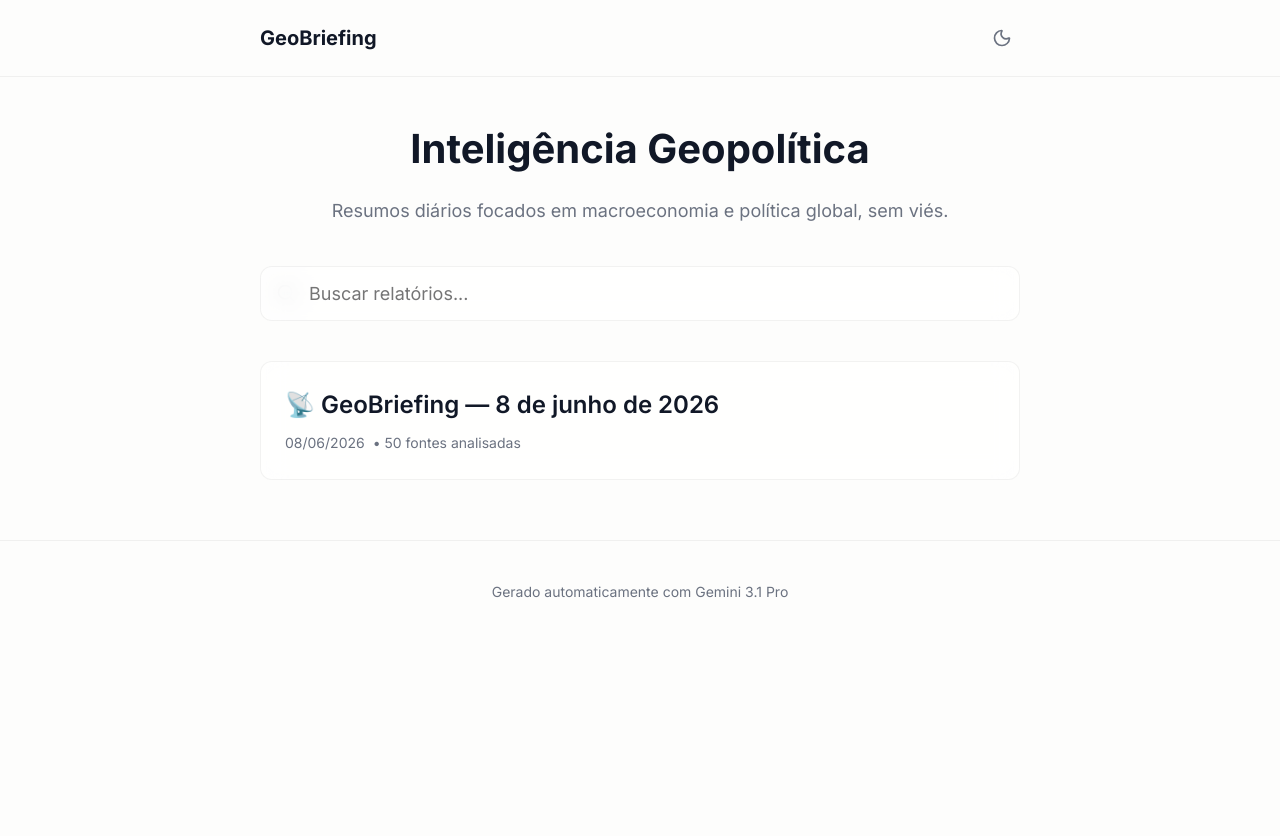
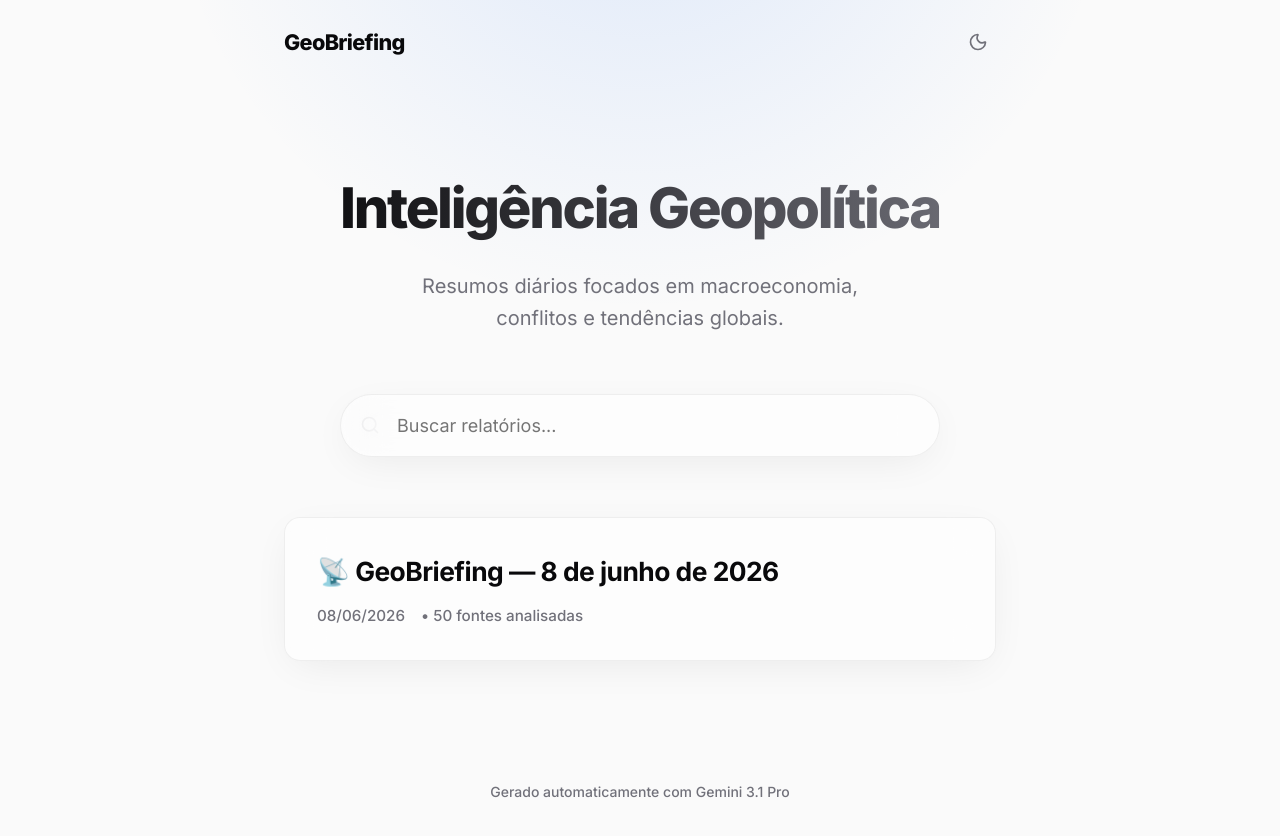
Before and after one commit to Agaka/daily-report, a Next.js app: page / in a window 1280 px wide. Shown: the top 836 px of the page. Before the commit the page ends 800 px from the top, so only its background shows below. Built offline with nearby package versions, Linux system fonts and the light colour scheme.

Commit message:
fix: date parsing crash & Vercel 404, feat: premium aesthetic redesign

```diff
--- a/src/app/globals.css
+++ b/src/app/globals.css
@@ -1,36 +1,40 @@
-@import url('https://fonts.googleapis.com/css2?family=Inter:wght@400;500;600;700&family=Lora:ital,wght@0,400;0,500;0,600;1,400&display=swap');
+@import url('https://fonts.googleapis.com/css2?family=Inter:wght@400;500;600;700;800&family=Lora:ital,wght@0,400;0,500;0,600;1,400&display=swap');
 
 :root {
-  --background: #fdfdfc;
-  --foreground: #111827;
+  --background: #FAFAFA;
+  --foreground: #09090b;
 
-  --card-bg: rgba(255, 255, 255, 0.7);
-  --card-border: rgba(0, 0, 0, 0.05);
+  --card-bg: rgba(255, 255, 255, 0.6);
+  --card-border: rgba(0, 0, 0, 0.06);
+  --card-hover: rgba(255, 255, 255, 0.9);
 
-  --primary: #2563eb;
-  --primary-hover: #1d4ed8;
+  --primary: #3b82f6;
+  --primary-hover: #2563eb;
 
-  --text-muted: #6b7280;
-  --divider: #e5e7eb;
+  --text-muted: #71717a;
+  --divider: #e4e4e7;
 
-  --radius: 12px;
-  --shadow: 0 4px 20px rgba(0, 0, 0, 0.05);
+  --radius: 16px;
+  --shadow: 0 10px 40px -10px rgba(0, 0, 0, 0.08);
+  --glow: radial-gradient(circle at 50% -20%, rgba(59, 130, 246, 0.15), transparent 40%);
 }
 
 [data-theme="dark"] {
-  --background: #0f172a;
-  --foreground: #f8fafc;
+  --background: #0B0F19;
+  --foreground: #FAFAFA;
 
-  --card-bg: rgba(30, 41, 59, 0.6);
-  --card-border: rgba(255, 255, 255, 0.05);
+  --card-bg: rgba(17, 24, 39, 0.4);
+  --card-border: rgba(255, 255, 255, 0.08);
+  --card-hover: rgba(31, 41, 55, 0.6);
 
   --primary: #60a5fa;
   --primary-hover: #93c5fd;
 
-  --text-muted: #94a3b8;
-  --divider: #334155;
+  --text-muted: #a1a1aa;
+  --divider: #27272a;
 
-  --shadow: 0 4px 20px rgba(0, 0, 0, 0.3);
+  --shadow: 0 20px 40px -10px rgba(0, 0, 0, 0.5);
+  --glow: radial-gradient(circle at 50% -20%, rgba(96, 165, 250, 0.15), transparent 50%);
 }
 
 * {
@@ -41,11 +45,14 @@
 
 body {
   background-color: var(--background);
+  background-image: var(--glow);
+  background-repeat: no-repeat;
   color: var(--foreground);
   font-family: 'Inter', sans-serif;
   line-height: 1.6;
-  transition: background-color 0.3s ease, color 0.3s ease;
+  transition: background-color 0.4s ease, color 0.4s ease;
   min-height: 100vh;
+  -webkit-font-smoothing: antialiased;
 }
 
 a {
@@ -58,76 +65,35 @@ a:hover {
   color: var(--primary-hover);
 }
 
-/* Glassmorphism utilities */
+/* Utils */
+.container {
+  max-width: 760px;
+  margin: 0 auto;
+  padding: 0 24px;
+}
+
+/* Glassmorphism */
 .glass {
   background: var(--card-bg);
-  backdrop-filter: blur(12px);
-  -webkit-backdrop-filter: blur(12px);
+  backdrop-filter: blur(20px);
+  -webkit-backdrop-filter: blur(20px);
   border: 1px solid var(--card-border);
   border-radius: var(--radius);
   box-shadow: var(--shadow);
+  transition: all 0.3s cubic-bezier(0.4, 0, 0.2, 1);
 }
 
-/* Reading Typography */
-.prose {
-  font-family: 'Lora', serif;
-  font-size: 1.125rem;
-  line-height: 1.8;
-  max-width: 65ch;
-  margin: 0 auto;
+.glass:hover {
+  background: var(--card-hover);
+  border-color: rgba(96, 165, 250, 0.3);
+  transform: translateY(-2px);
 }
 
-.prose h1, .prose h2, .prose h3, .prose h4 {
-  font-family: 'Inter', sans-serif;
-  color: var(--foreground);
-  margin-top: 2em;
-  margin-bottom: 0.5em;
-  font-weight: 600;
-}
-
-.prose h1 { font-size: 2.25rem; line-height: 1.2; }
-.prose h2 { font-size: 1.875rem; }
-.prose h3 { font-size: 1.5rem; }
-
-.prose p {
-  margin-bottom: 1.5em;
-}
-
-.prose ul, .prose ol {
-  margin-bottom: 1.5em;
-  padding-left: 1.5em;
-}
-
-.prose li {
-  margin-bottom: 0.5em;
-}
-
-.prose strong {
-  font-weight: 600;
-  color: var(--foreground);
-}
-
-.prose blockquote {
-  border-left: 4px solid var(--primary);
-  padding-left: 1em;
-  margin-left: 0;
-  color: var(--text-muted);
-  font-style: italic;
-}
-
-/* Utils */
-.container {
-  max-width: 800px;
-  margin: 0 auto;
-  padding: 0 20px;
-}
-
+/* Layout */
 .header {
-  padding: 20px 0;
-  border-bottom: 1px solid var(--card-border);
-  background: var(--background);
-  position: sticky;
-  top: 0;
+  padding: 24px 0;
+  background: transparent;
+  position: relative;
   z-index: 100;
 }
 
@@ -139,16 +105,72 @@ a:hover {
 
 .logo a {
   font-family: 'Inter', sans-serif;
-  font-weight: 700;
-  font-size: 1.25rem;
+  font-weight: 800;
+  font-size: 1.35rem;
+  letter-spacing: -0.03em;
+  color: var(--foreground);
+  display: flex;
+  align-items: center;
+  gap: 8px;
+}
+
+.footer {
+  margin-top: 80px;
+  padding: 40px 0;
+  text-align: center;
+  color: var(--text-muted);
+  font-size: 0.875rem;
+  font-weight: 500;
+}
+
+/* Typography for Reading */
+.prose {
+  font-family: 'Lora', serif;
+  font-size: 1.18rem;
+  line-height: 1.8;
+  max-width: 65ch;
+  margin: 0 auto;
   color: var(--foreground);
 }
 
-.footer {
-  margin-top: 60px;
-  padding: 40px 0;
-  text-align: center;
-  border-top: 1px solid var(--card-border);
+.prose h1, .prose h2, .prose h3, .prose h4 {
+  font-family: 'Inter', sans-serif;
+  color: var(--foreground);
+  margin-top: 2.5em;
+  margin-bottom: 0.8em;
+  font-weight: 700;
+  letter-spacing: -0.02em;
+}
+
+.prose h1 { font-size: 2.25rem; line-height: 1.2; }
+.prose h2 { font-size: 1.75rem; }
+.prose h3 { font-size: 1.35rem; }
+
+.prose p { margin-bottom: 1.5em; }
+
+.prose ul, .prose ol {
+  margin-bottom: 1.5em;
+  padding-left: 1.2em;
+}
+
+.prose li {
+  margin-bottom: 0.6em;
+  padding-left: 0.4em;
+}
+.prose li::marker { color: var(--primary); font-weight: bold; }
+
+.prose strong {
+  font-weight: 700;
+  color: var(--foreground);
+}
+
+.prose blockquote {
+  border-left: 3px solid var(--primary);
+  padding: 1.5em;
+  margin: 2em 0;
+  background: var(--card-bg);
+  border-radius: 0 var(--radius) var(--radius) 0;
   color: var(--text-muted);
-  font-size: 0.875rem;
+  font-style: italic;
+  font-family: 'Inter', sans-serif;
 }
--- a/src/app/page.tsx
+++ b/src/app/page.tsx
@@ -5,13 +5,27 @@ export default function Home() {
   const briefings = getAllBriefings();
 
   return (
-    <div className="container" style={{ marginTop: '40px' }}>
-      <header style={{ marginBottom: '40px', textAlign: 'center' }}>
-        <h1 style={{ fontSize: '2.5rem', fontWeight: 800, marginBottom: '16px' }}>
+    <div className="container" style={{ marginTop: '80px', marginBottom: '80px' }}>
+      <header style={{ marginBottom: '60px', textAlign: 'center' }}>
+        <h1 style={{
+          fontSize: '3.5rem',
+          fontWeight: 800,
+          letterSpacing: '-0.04em',
+          marginBottom: '16px',
+          background: 'linear-gradient(to right, var(--foreground), var(--text-muted))',
+          WebkitBackgroundClip: 'text',
+          WebkitTextFillColor: 'transparent'
+        }}>
           Inteligência Geopolítica
         </h1>
-        <p style={{ color: 'var(--text-muted)', fontSize: '1.125rem' }}>
-          Resumos diários focados em macroeconomia e política global, sem viés.
+        <p style={{
+          color: 'var(--text-muted)',
+          fontSize: '1.25rem',
+          maxWidth: '500px',
+          margin: '0 auto',
+          lineHeight: '1.6'
+        }}>
+          Resumos diários focados em macroeconomia, conflitos e tendências globais.
         </p>
       </header>
 
--- a/src/components/BriefingList.module.css
+++ b/src/components/BriefingList.module.css
@@ -4,12 +4,15 @@
 
 .searchContainer {
   position: relative;
-  margin-bottom: 40px;
+  margin-bottom: 60px;
+  max-width: 600px;
+  margin-left: auto;
+  margin-right: auto;
 }
 
 .searchIcon {
   position: absolute;
-  left: 16px;
+  left: 20px;
   top: 50%;
   transform: translateY(-50%);
   color: var(--text-muted);
@@ -17,61 +20,64 @@
 
 .searchInput {
   width: 100%;
-  padding: 16px 16px 16px 48px;
-  border-radius: var(--radius);
+  padding: 20px 20px 20px 56px;
+  border-radius: 100px;
   border: 1px solid var(--card-border);
   background: var(--card-bg);
   color: var(--foreground);
   font-size: 1.125rem;
   font-family: 'Inter', sans-serif;
   outline: none;
-  transition: all 0.2s ease;
-  backdrop-filter: blur(12px);
+  transition: all 0.3s cubic-bezier(0.4, 0, 0.2, 1);
+  backdrop-filter: blur(20px);
+  -webkit-backdrop-filter: blur(20px);
+  box-shadow: var(--shadow);
 }
 
 .searchInput:focus {
   border-color: var(--primary);
-  box-shadow: 0 0 0 3px rgba(37, 99, 235, 0.1);
+  box-shadow: 0 0 0 4px rgba(59, 130, 246, 0.15);
+  transform: translateY(-2px);
 }
 
 .list {
   display: flex;
   flex-direction: column;
-  gap: 20px;
+  gap: 24px;
 }
 
 .card {
   display: block;
-  padding: 24px;
+  padding: 32px;
   border-radius: var(--radius);
-  border: 1px solid var(--card-border);
-  background: var(--card-bg);
-  backdrop-filter: blur(12px);
-  transition: all 0.2s ease;
-}
-
-.card:hover {
-  transform: translateY(-2px);
-  box-shadow: var(--shadow);
-  border-color: var(--primary);
+  text-decoration: none;
 }
 
 .card h2 {
-  font-size: 1.5rem;
-  font-weight: 600;
-  margin-bottom: 8px;
+  font-family: 'Inter', sans-serif;
+  font-size: 1.65rem;
+  font-weight: 700;
+  letter-spacing: -0.02em;
+  margin-bottom: 12px;
   color: var(--foreground);
+  transition: color 0.2s ease;
+}
+
+.card:hover h2 {
+  color: var(--primary);
 }
 
 .meta {
   display: flex;
-  gap: 8px;
+  gap: 16px;
   color: var(--text-muted);
-  font-size: 0.875rem;
+  font-size: 0.95rem;
+  font-weight: 500;
 }
 
 .empty {
   text-align: center;
   color: var(--text-muted);
-  padding: 40px 0;
+  padding: 60px 0;
+  font-size: 1.125rem;
 }
--- a/src/components/BriefingList.tsx
+++ b/src/components/BriefingList.tsx
@@ -32,7 +32,7 @@ export default function BriefingList({ briefings }: { briefings: BriefingMetadat
           <p className={styles.empty}>Nenhum relatório encontrado.</p>
         ) : (
           filtered.map((briefing) => (
-            <Link href={`/briefing/${briefing.slug}`} key={briefing.slug} className={styles.card}>
+            <Link href={`/briefing/${briefing.slug}`} key={briefing.slug} className={`${styles.card} glass`}>
               <h2>{briefing.title}</h2>
               <div className={styles.meta}>
                 <span>{new Date(briefing.date).toLocaleDateString('pt-BR')}</span>
--- a/src/lib/markdown.ts
+++ b/src/lib/markdown.ts
@@ -38,10 +38,16 @@ export function getBriefingBySlug(slug: string): Briefing | null {
       title = titleMatch[1];
     }
 
+    // Ensure date is always a string to prevent Next.js serialization errors
+    let dateStr = data.date || realSlug.replace('geo_', '');
+    if (data.date instanceof Date) {
+      dateStr = data.date.toISOString();
+    }
+
     return {
       slug: realSlug,
       title,
-      date: data.date || realSlug.replace('geo_', ''),
+      date: dateStr,
       model: data.model,
       sources_count: data.sources_count,
       content,
```
Also changed, not shown: src/app/briefing/[slug]/page.tsx (+18 -11 lines).
